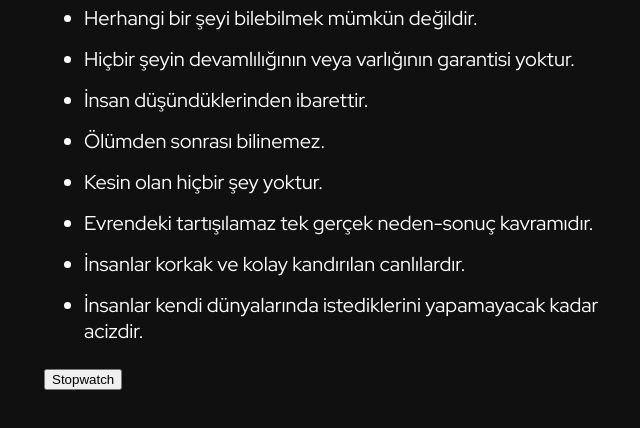
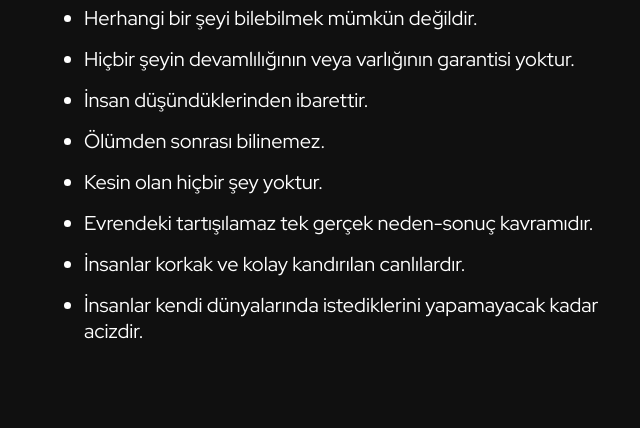
Before and after one commit to gingerzx/website, a plain HTML site: page index.html in a window 1280 px wide. Shown: the part 122-550 px from the top of the page, without its empty margins (316-956 px from the left). Drawn offline with Linux system fonts and the light colour scheme.

Commit message:
revert index.html changes

```diff
--- a/index.html
+++ b/index.html
@@ -21,6 +21,5 @@
     <li>İnsanlar korkak ve kolay kandırılan canlılardır.</li>
     <li>İnsanlar kendi dünyalarında istediklerini yapamayacak kadar acizdir.</li>
     </ul>
-    <button id="stopwatch">Stopwatch</button>
     </body>
 </html>
```
